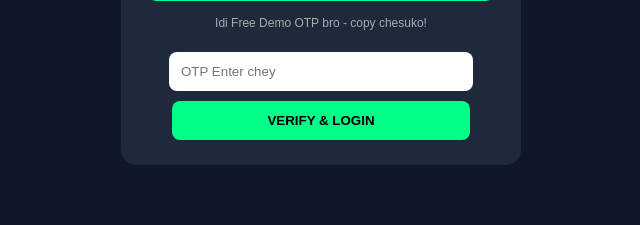
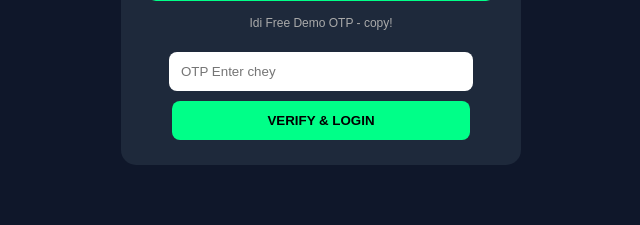
Before and after one commit to kothapallisravankumar05-art/sd-tournments, a Flask app: template templates/verify.html in a window 1280 px wide. Shown: the part 404-629 px from the top of the page, without its empty margins (319-959 px from the left). Run offline with Flask 3, Linux system fonts and the light colour scheme; the template is opened without the code that fills it, so the values that code supplies are empty; some libraries are stand-ins or nearby versions.

Commit message:
Update verify.html

```diff
--- a/templates/verify.html
+++ b/templates/verify.html
@@ -15,7 +15,7 @@ button{padding:12px 20px;background:#00ff88;border:none;border-radius:8px;font-w
 <h3>OTP Verification</h3>
 <p>Phone: {{phone}}</p>
 <div class="otp-box">Your OTP: {{otp}}</div>
-<p style="font-size:12px;color:#aaa">Idi Free Demo OTP bro - copy chesuko!</p>
+<p style="font-size:12px;color:#aaa">Idi Free Demo OTP - copy!</p>
 <form method="POST" action="/verify">
 <input type="text" name="otp" placeholder="OTP Enter chey" required>
 <br><button>VERIFY & LOGIN</button>
```
